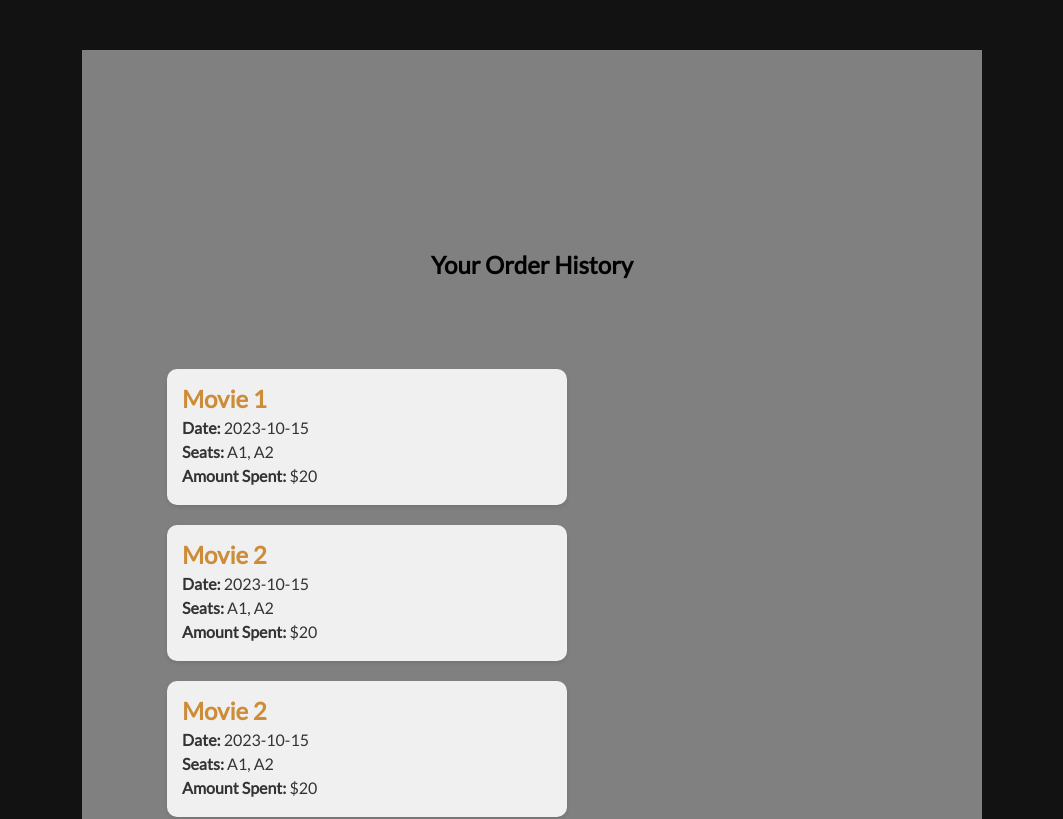
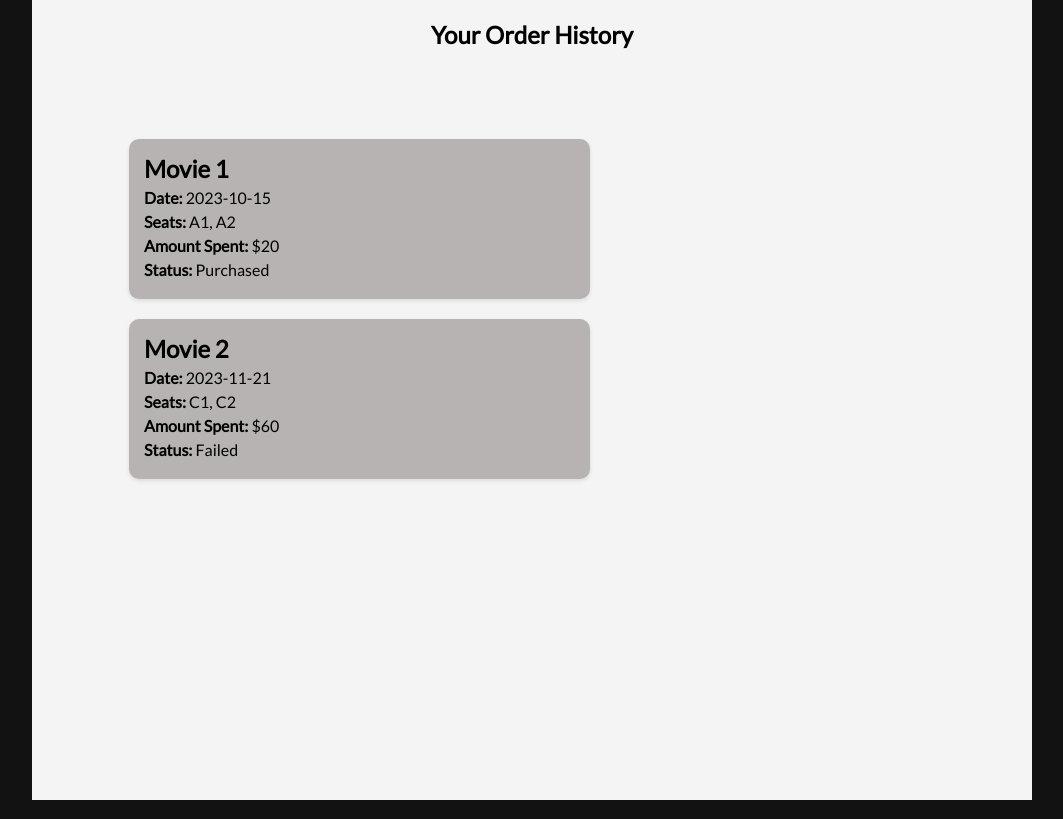
Before and after one commit to Cucumbercon/Cinema-Project, a React (Create React App) app in the folder web/: page /orderhistory in a window 1280 px wide. Shown: the top 819 px of the page, without its empty margins (108-1171 px from the left). Built offline with nearby package versions, Linux system fonts and the light colour scheme; no server answers; a web font is replaced by a local one.

Commit message:
Order History base created

```diff
--- a/web/src/pages/OrderHistory/OrderHistory.css
+++ b/web/src/pages/OrderHistory/OrderHistory.css
@@ -1,11 +1,12 @@
 .order-history-container {
     display: flex;
     flex-direction: column;
-    padding: 200px 200px 500px 200px ;
-    margin: 50px;
-    color: #333;
-    background-color: gray;
-    align-items: center; /* Centers the content along the cross axis */
+    align-items: center;
+    width: 120%;
+    margin: auto;
+    padding: 20px;
+    background-color: #f4f4f4;
+    min-height: calc(100vh);
 }
 
 .order-history-container h1 {
@@ -20,11 +21,11 @@
     margin-right: 300px;
     flex-direction: column;
     gap: 20px;
-    width: 100%; /* Takes full width of the container */
+    width: 60%; /* Takes full width of the container */
 }
 
 .order {
-    background-color: #f0f0f0;
+    background-color: rgb(184, 179, 179);
     padding: 15px;
     border-radius: 10px;
     box-shadow: 0 2px 4px rgba(0,0,0,0.1);
@@ -32,10 +33,11 @@
 }
 
 .order h3 {
+    color: #000;
     margin: 0;
-    color: #cd8c38;
 }
 
 .order p {
+    color: #000;
     margin: 5px 0;
 }
--- a/web/src/pages/OrderHistory/OrderHistory.js
+++ b/web/src/pages/OrderHistory/OrderHistory.js
@@ -13,58 +13,67 @@ function OrderHistory() {
                 movieTitle: "Movie 1",
                 date: "2023-10-15",
                 seats: ["A1", "A2"],
-                amountSpent: 20
-
+                amountSpent: 20,
+                purchaseStatus: "Purchased"
             },
 
             {
                 id: 2,
                 movieTitle: "Movie 2",
-                date: "2023-10-15",
-                amountSpent: 20,
-                seats: ["A1", "A2"]
+                date: "2023-11-21",
+                amountSpent: 60,
+                seats: ["C1", "C2"],
+                purchaseStatus: "Failed"
             },
-            {
-                id: 2,
-                movieTitle: "Movie 2",
-                date: "2023-10-15",
-                amountSpent: 20,
-                seats: ["A1", "A2"]
-            },
-            {
-                id: 2,
-                movieTitle: "Movie 2",
-                date: "2023-10-15",
-                amountSpent: 20,
-                seats: ["A1", "A2"]
-            },
-            {
-                id: 2,
-                movieTitle: "Movie 2",
-                date: "2023-10-15",
-                amountSpent: 20,
-                seats: ["A1", "A2"]
-            },
-
 
             // ... other orders
         ];
         setOrders(fetchedOrders);
     }, []);
 
+    // path for how you connect to backend and database
+    useEffect(() => {
+        const userId = localStorage.getItem('userId');
+
+        fetch(`http://localhost:8000/api/orders/history/${userId}`, {
+            method: 'GET',
+            headers: {
+                'Authorization': `Bearer ${localStorage.getItem('authToken')}`, // or however you handle auth
+                'Content-Type': 'application/json',
+            },
+        })
+        .then((response) => {
+            if (!response.ok) {
+                throw new Error('Network response was not ok');
+            }
+            return response.json();
+        })
+        .then((data) => {
+            setOrders(data);
+        })
+        .catch((error) => {
+            console.error('Error fetching order history:', error);
+        });
+    }, []);
+
+
     return (
+    <div className="parent-container">
         <div className="order-history-container">
             <h1>Your Order History</h1>
             <div className="orders">
                 {orders.map(order => (
                     <div key={order.id} className="order">
+                    {/* <div key={order.id} className="order-item"> */}
                         <h3>{order.movieTitle}</h3>
                         <p><strong>Date:</strong> {order.date}</p>
                         <p><strong>Seats:</strong> {order.seats.join(', ')}</p>
                         <p><strong>Amount Spent:</strong> ${order.amountSpent}</p>
+                        <p><strong>Status:</strong> {order.purchaseStatus}</p>
                     </div>
                 ))}
             </div>
+        </div>
         </div>
     );
 }
```
